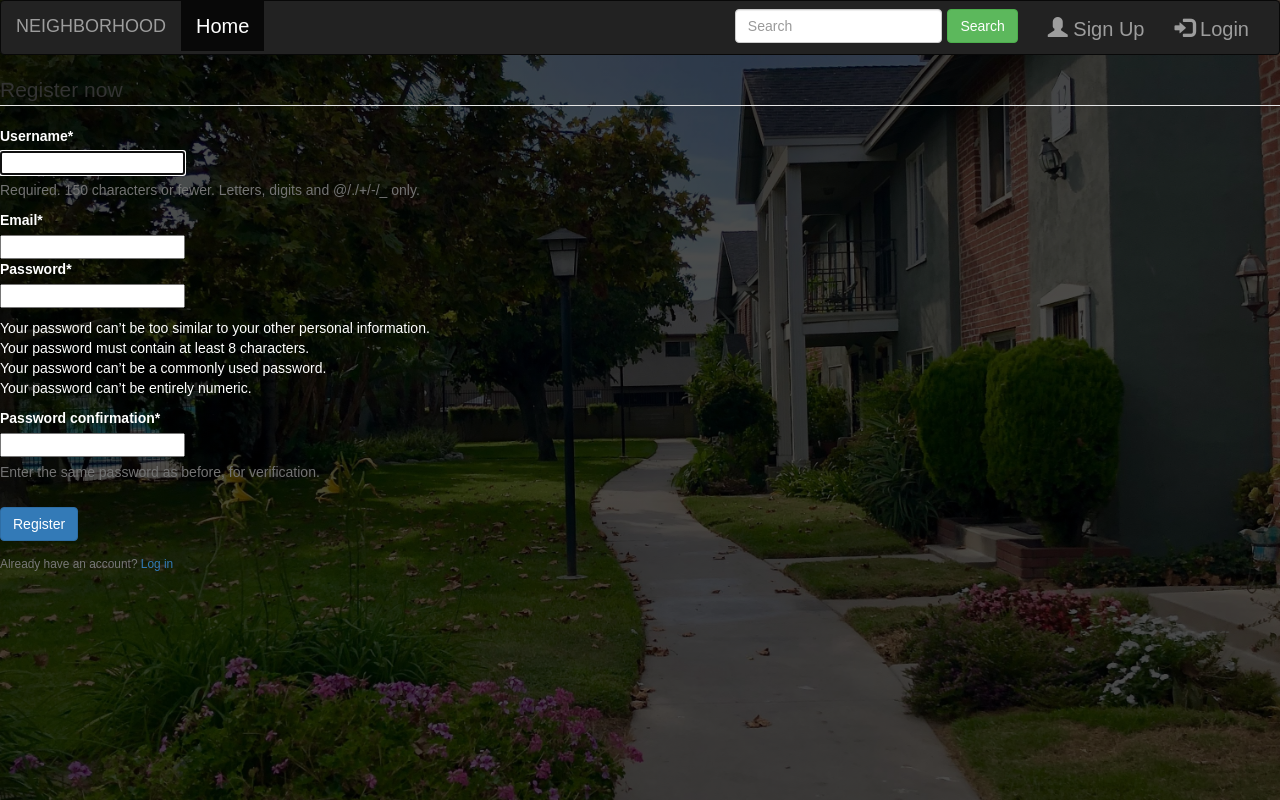
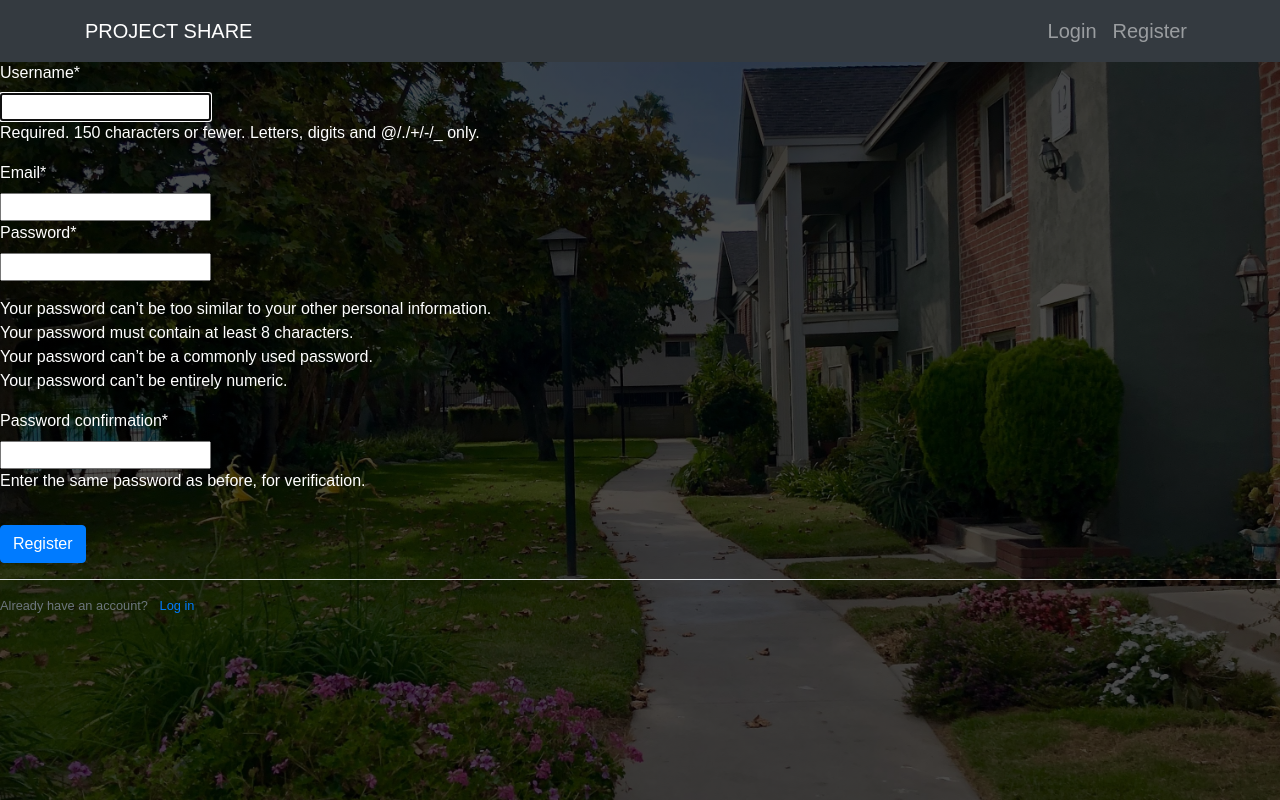
Before and after one commit to bethnduta/NeighbourHood-Project, a Django app: page /register/ in a window 1280 px wide. Run offline with Django 4.2, Linux system fonts and the light colour scheme; some libraries are stand-ins or nearby versions.

Commit message:
bootstrap

```diff
--- a/neighbor/templates/base.html
+++ b/neighbor/templates/base.html
@@ -10,41 +10,33 @@
         <title>Neighbor</title>
     {% endif %}
     <!-- Latest compiled and minified CSS -->
-<link rel="stylesheet" href="https://maxcdn.bootstrapcdn.com/bootstrap/3.4.1/css/bootstrap.min.css">
+
+<link rel="stylesheet" href="https://cdn.jsdelivr.net/npm/bootstrap@4.0.0/dist/css/bootstrap.min.css" integrity="sha384-Gn5384xqQ1aoWXA+058RXPxPg6fy4IWvTNh0E263XmFcJlSAwiGgFAW/dAiS6JXm" crossorigin="anonymous">
 <link rel="stylesheet" href="{% static 'index.css' %}" type="text/css">
 </head>
 <body>
-    <nav class="navbar navbar-inverse navbar-default">
-        <div class="container-fluid">
-          <div class="navbar-header">
-            <button type="button" class="navbar-toggle" data-toggle="collapse" data-target="#myNavbar">
-              <span class="icon-bar"></span>
-              <span class="icon-bar"></span>
-              <span class="icon-bar"></span>
-            </button>
-            <a class="navbar-brand" href="#">NEIGHBORHOOD</a>
-          </div>
-          <div class="collapse navbar-collapse" id="myNavbar">
-            <ul class="nav navbar-nav">
-              <li class="active"><a href="#">Home</a></li>
-              <li><a href="#"></a></li>
-              <li><a href="#"></a></li>
-              <li><a href="#"></a></li>
-            </ul>
+  <header class="site-header">
+    <nav class="navbar navbar-expand-md navbar-dark mb-4 bg-dark bg-steel fixed-top">
+      <div class="container">
+        <a class="navbar-brand mr-4" href="/">PROJECT SHARE</a>
+        <button class="navbar-toggler" type="button" data-toggle="collapse" data-target="#navbarToggle" aria-controls="navbarToggle" aria-expanded="false" aria-label="Toggle navigation">
+        <span class="navbar-toggler-icon"></span>
+        </button>
+          <!-- Navbar Right Side -->
+          <div class="navbar-nav">
 
-            <ul class="nav navbar-nav navbar-right">
-                <form class="navbar-form navbar-left" action="">
-                    <div class="form-group">
-                      <input type="text" class="form-control" placeholder="Search">
-                    </div>
-                    <button type="submit" class="btn btn-success">Search</button>
-                  </form>
-              <li><a href="#"><span class="glyphicon glyphicon-user"></span> Sign Up</a></li>
-              <li><a href="#"><span class="glyphicon glyphicon-log-in"></span> Login</a></li>
-            </ul>
+                <a class="nav-item nav-link" href="{% url 'login' %}" class="btn btn-outline btn-sm">Login</a>
+                <a class="nav-item nav-link" href="{% url 'register' %}" class="btn btn-outline btn-sm">Register</a>
+
+
+
           </div>
         </div>
-      </nav>
+      </div>
+    </nav>
+
+  </header>
+
    {% block content%}
 
     {% endblock %}
--- a/neighbor/templates/register.html
+++ b/neighbor/templates/register.html
@@ -3,7 +3,7 @@
 
 {% block content %}
 
-<div class="content-section">
+<div class="content-section" style="justify-content: center; align-items: center;">
     <form action="" method="POST">
         {% csrf_token %}
         <fieldset class="form-group">
```
